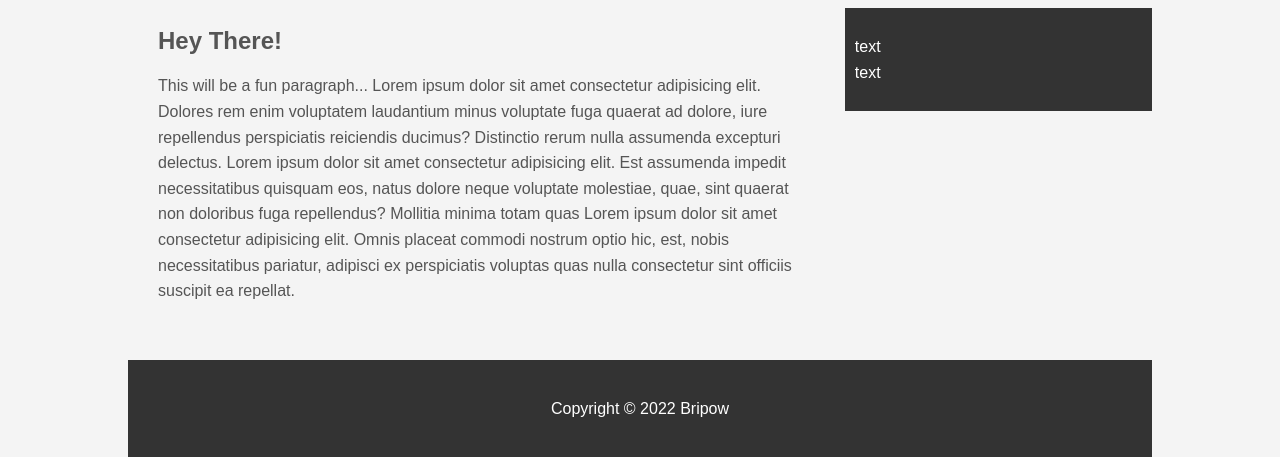
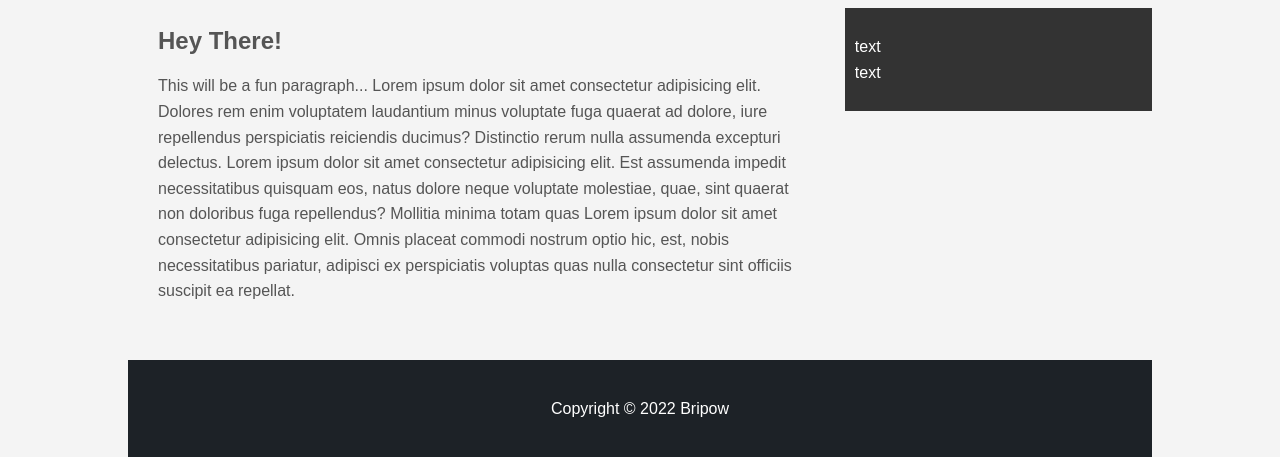
Before and after one commit to bripow/bripow.github.io, a plain HTML site: page index.html in a window 1280 px wide. Shown: the part 448-905 px from the top of the page. Drawn offline with Linux system fonts and the light colour scheme.

Commit message:
Update style.css
fixed footer color to match nav

```diff
--- a/css/style.css
+++ b/css/style.css
@@ -79,8 +79,9 @@ body{
 
 }
 
+
 #main-footer{
-    background:#333;
+  background:#1D2227;
   color:#fff;
   text-align: center;
   padding: 20px;
```
Lines whose indentation alone changed are shown as unchanged.
